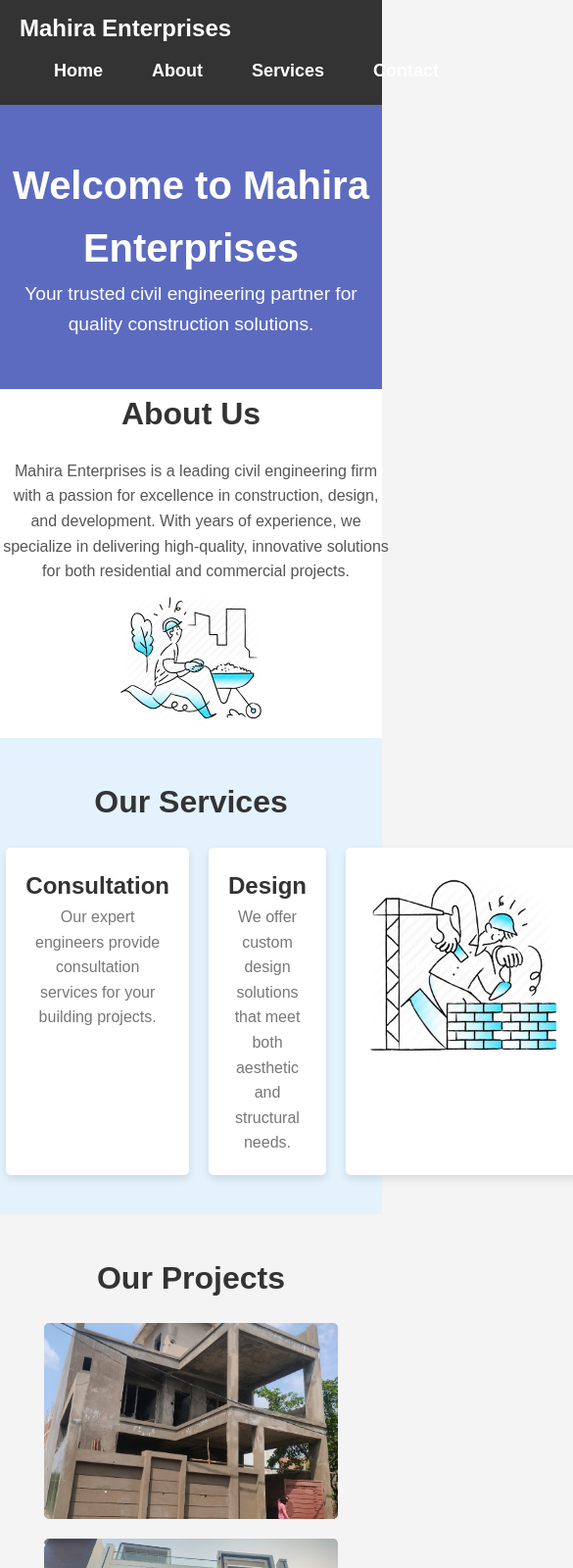
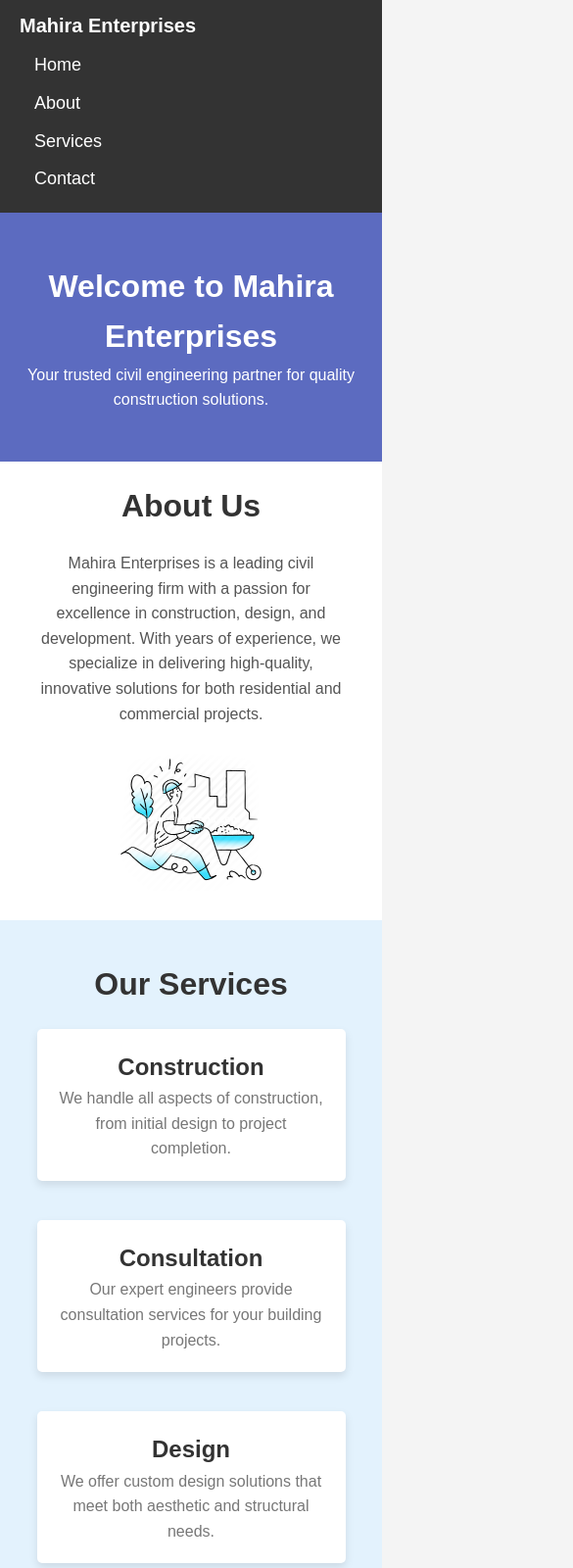
Before and after one commit to iAmTheBest4222/Full_Stack, a plain HTML site: page index.html in a window 390 px wide. Shown: the top 1600 px of the page at 98% size, 585 px wide, since content can reach past the window. Drawn offline with Linux system fonts and the light colour scheme.

Commit message:
Update style.css

```diff
--- a/style.css
+++ b/style.css
@@ -24,173 +24,6 @@ nav {
     align-items: center;
 }
 
-.navbar .logo h1 {
-    color: white;
-}
-
-.navbar ul {
-    list-style: none;
-    display: flex;
-}
-
-.navbar ul li {
-    margin-left: 20px;
-}
-
-.navbar ul li a {
-    color: white;
-    text-decoration: none;
-    font-weight: bold;
-}
-
-/* Hero Section */
-#intro {
-    background: #5c6bc0;
-    color: white;
-    text-align: center;
-    padding: 50px 0;
-}
-
-#intro h2 {
-    font-size: 2.5rem;
-}
-
-#intro p {
-    font-size: 1.2rem;
-}
-
-/* About Section */
-#about {
-    background-color: #fff;
-    text-align: center;
-    margin: auto;
-    padding: 0px;
-}
-
-#about h2 {
-    font-size: 2rem;
-    margin-bottom: 20px;
-}
-
-#about p {
-    font-size: 1rem;
-    color: #555;
-}
-
-/* Services Section */
-#services {
-    background-color: #e3f2fd;
-    padding: 40px 20px;
-    text-align: center;
-}
-
-#services h2 {
-    font-size: 2rem;
-    margin-bottom: 20px;
-}
-
-.service-container {
-    display: flex;
-    justify-content: center;
-    gap: 20px;
-}
-
-.service-box {
-    background-color: #fff;
-    padding: 20px;
-    width: 250px;
-    border-radius: 5px;
-    box-shadow: 0 4px 8px rgba(0, 0, 0, 0.1);
-}
-.service-box img{
-    width: 200px;
-}
-
-.service-box h3 {
-    font-size: 1.5rem;
-    color: #333;
-}
-
-.service-box p {
-    font-size: 1rem;
-    color: #777;
-}
-
-/* Gallery Section */
-#gallery {
-    padding: 40px 20px;
-    text-align: center;
-}
-
-#gallery h2 {
-    font-size: 2rem;
-    margin-bottom: 20px;
-}
-
-.gallery-container {
-    display: flex;
-    justify-content: center;
-    gap: 20px;
-    flex-wrap: wrap;
-}
-
-.gallery-container img {
-    width: 300px;
-    height: 200px;
-    object-fit: cover;
-    border-radius: 5px;
-}
-
-/* Contact Section */
-#contact {
-    background-color: #fff;
-    padding: 40px 20px;
-    text-align: center;
-}
-
-#contact h2 {
-    font-size: 2rem;
-    margin-bottom: 20px;
-}
-
-#contact p {
-    font-size: 1rem;
-}
-
-/* Footer */
-footer {
-    background-color: #333;
-    color: white;
-    text-align: center;
-    padding: 20px;
-    position: relative;
-    bottom: 0;
-    width: 100%;
-}
-
-footer p {
-    font-size: 1rem;
-}
-/* Reset default styles */
-* {
-    margin: 0;
-    padding: 0;
-    box-sizing: border-box;
-}
-
-body {
-    font-family: Arial, sans-serif;
-}
-
-/* Navbar styling */
-.navbar {
-    display: flex;
-    justify-content: space-between;
-    align-items: center;
-    background-color: #333;
-    padding: 10px 20px;
-}
-
 .navbar .logo a {
     color: white;
     text-decoration: none;
@@ -199,7 +32,7 @@ body {
 }
 
 .nav-links {
-    list-style-type: none;
+    list-style: none;
     display: flex;
 }
 
@@ -236,13 +69,184 @@ body {
     .nav-links li {
         margin: 10px 0;
     }
+
+    .navbar .logo a {
+        font-size: 20px;
+    }
 }
-#about img{
+
+/* Hero Section */
+#intro {
+    background: #5c6bc0;
+    color: white;
+    text-align: center;
+    padding: 50px 0;
+}
+
+#intro h2 {
+    font-size: 2.5rem;
+}
+
+#intro p {
+    font-size: 1.2rem;
+}
+
+@media (max-width: 768px) {
+    #intro h2 {
+        font-size: 2rem;
+    }
+
+    #intro p {
+        font-size: 1rem;
+    }
+}
+
+/* About Section */
+#about {
+    background-color: #fff;
+    text-align: center;
+    margin: auto;
+    padding: 20px;
+}
+
+#about h2 {
+    font-size: 2rem;
+    margin-bottom: 20px;
+}
+
+#about p {
+    font-size: 1rem;
+    color: #555;
+    margin-top: 10px;
+    width: 80%;
+    margin-left: auto;
+    margin-right: auto;
+}
+
+#about img {
     width: 150px;
+    margin-top: 20px;
 }
-#about p{
-    width: 400px;
-    margin: auto;
-    display: inline-block;
-    padding: 0px;
+
+@media (max-width: 768px) {
+    #about p {
+        width: 90%;
+    }
 }
+
+/* Services Section */
+#services {
+    background-color: #e3f2fd;
+    padding: 40px 20px;
+    text-align: center;
+}
+
+#services h2 {
+    font-size: 2rem;
+    margin-bottom: 20px;
+}
+
+.service-container {
+    display: flex;
+    justify-content: center;
+    gap: 20px;
+    flex-wrap: wrap;
+}
+
+.service-box {
+    background-color: #fff;
+    padding: 20px;
+    width: 250px;
+    border-radius: 5px;
+    box-shadow: 0 4px 8px rgba(0, 0, 0, 0.1);
+}
+
+.service-box img {
+    width: 200px;
+}
+
+.service-box h3 {
+    font-size: 1.5rem;
+    color: #333;
+}
+
+.service-box p {
+    font-size: 1rem;
+    color: #777;
+}
+
+@media (max-width: 768px) {
+    .service-container {
+        flex-direction: column;
+        align-items: center;
+    }
+
+    .service-box {
+        width: 90%;
+        margin-bottom: 20px;
+    }
+}
+
+/* Gallery Section */
+#gallery {
+    padding: 40px 20px;
+    text-align: center;
+}
+
+#gallery h2 {
+    font-size: 2rem;
+    margin-bottom: 20px;
+}
+
+.gallery-container {
+    display: flex;
+    justify-content: center;
+    gap: 20px;
+    flex-wrap: wrap;
+}
+
+.gallery-container img {
+    width: 300px;
+    height: 200px;
+    object-fit: cover;
+    border-radius: 5px;
+}
+
+@media (max-width: 768px) {
+    .gallery-container img {
+        width: 100%;
+        height: auto;
+        margin-bottom: 20px;
+    }
+}
+
+/* Contact Section */
+#contact {
+    background-color: #fff;
+    padding: 40px 20px;
+    text-align: center;
+}
+
+#contact h2 {
+    font-size: 2rem;
+    margin-bottom: 20px;
+}
+
+#contact p {
+    font-size: 1rem;
+}
+
+/* Footer */
+footer {
+    background-color: #333;
+    color: white;
+    text-align: center;
+    padding: 20px;
+    position: relative;
+    bottom: 0;
+    width: 100%;
+}
+
+footer p {
+    font-size: 1rem;
+}
```
